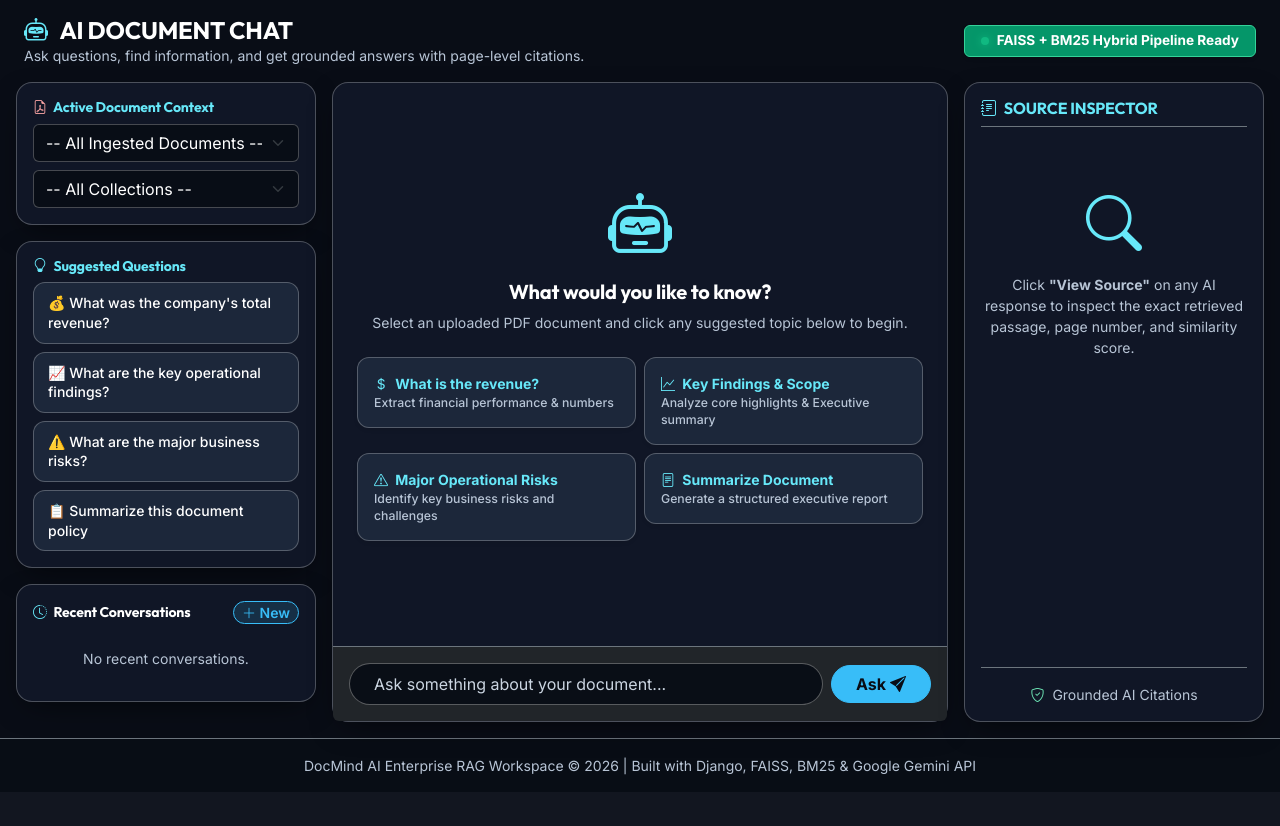
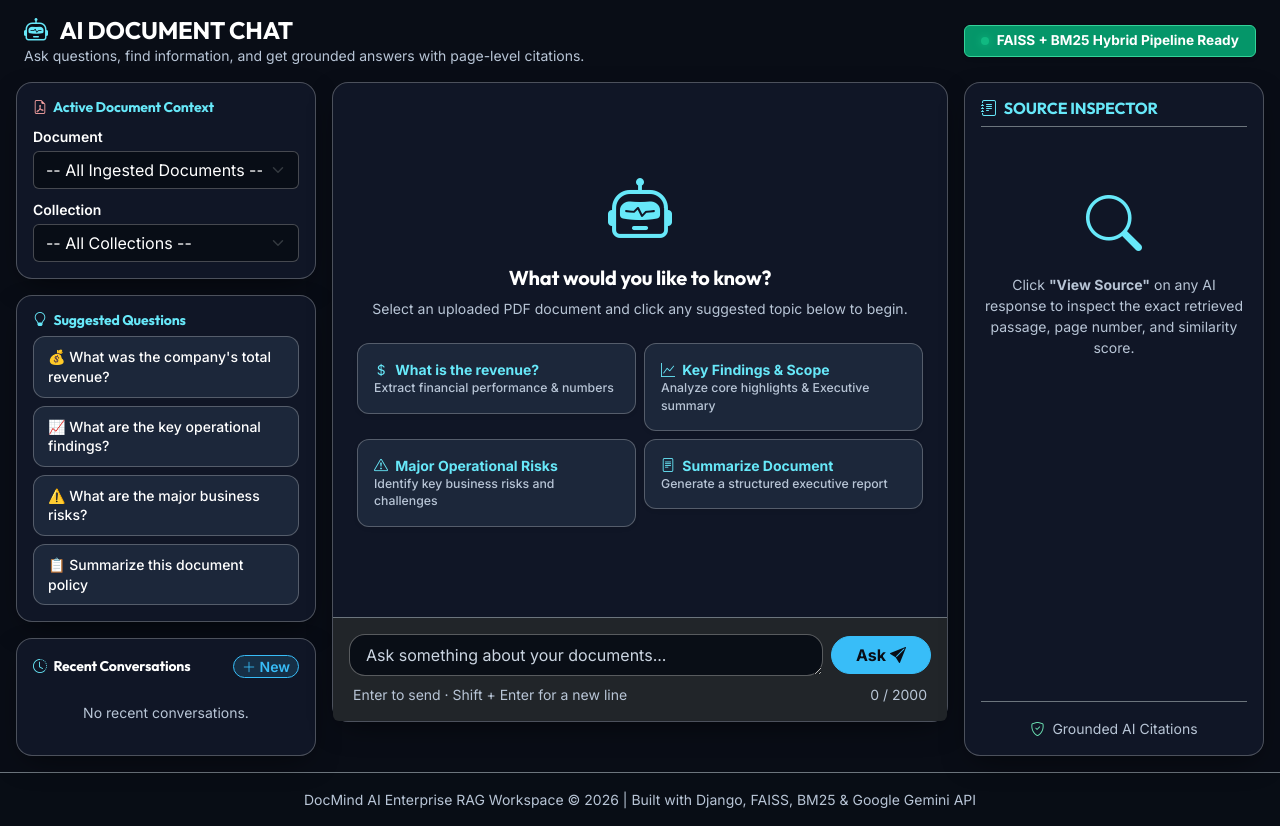
Before and after one commit to Dhanaraj2410/AI-Powered-Document-IntelligenceRAG-Assistant, a Django app: page /chat/ in a window 1280 px wide. Shown: the part 101-927 px from the top of the page. Before the commit the page ends 876 px from the top, so only its background shows below. Run offline with Django 5.2, Linux system fonts and the light colour scheme; the visitor is signed in with stand-in values (Sample User, id 1); data that the repository does not hold is empty; parts of the project's set-up code (start-up, migrations or seed data) failed here and were passed over.

Commit message:
feat: improve chat composer accessibility

```diff
--- a/templates/chat.html
+++ b/templates/chat.html
@@ -24,6 +24,7 @@
             <!-- Active Document & Scope Card -->
             <div class="glass-card p-3 mb-3">
                 <h6 class="fw-bold small text-info mb-2"><i class="bi bi-file-earmark-pdf text-danger me-1"></i> Active Document Context</h6>
+                <label for="chatDocSelect" class="form-label text-muted small mb-1">Document</label>
                 <select id="chatDocSelect" class="form-select bg-dark text-light border-secondary mb-2">
                     <option value="">-- All Ingested Documents --</option>
                     {% for doc in documents %}
@@ -31,6 +32,7 @@
                     {% endfor %}
                 </select>
 
+                <label for="chatCollSelect" class="form-label text-muted small mb-1">Collection</label>
                 <select id="chatCollSelect" class="form-select bg-dark text-light border-secondary">
                     <option value="">-- All Collections --</option>
                     {% for coll in collections %}
@@ -163,13 +165,18 @@
                 </div>
 
                 <!-- Input Box -->
-                <div class="p-3 border-top border-secondary bg-dark rounded-bottom">
-                    <form id="chatForm" class="d-flex gap-2 align-items-center">
-                        <input type="text" id="chatInput" class="form-control bg-dark text-light border-secondary rounded-pill px-4 py-2" placeholder="Ask something about your document..." required autocomplete="off">
-                        <button type="submit" class="btn btn-info rounded-pill px-4 fw-bold text-dark d-flex align-items-center gap-1">
+                <div class="chat-composer p-3 border-top border-secondary bg-dark rounded-bottom">
+                    <form id="chatForm" class="d-flex gap-2 align-items-center" aria-label="Ask a question about your documents">
+                        <label for="chatInput" class="visually-hidden">Your question</label>
+                        <textarea id="chatInput" class="form-control bg-dark text-light border-secondary rounded-4 px-3 py-2" placeholder="Ask something about your documents..." required autocomplete="off" rows="1" maxlength="2000" aria-describedby="chatInputHint chatCharCount"></textarea>
+                        <button id="chatSubmitButton" type="submit" class="btn btn-info rounded-pill px-4 fw-bold text-dark d-flex align-items-center gap-1">
                             <span>Ask</span> <i class="bi bi-send-fill"></i>
                         </button>
                     </form>
+                    <div class="d-flex justify-content-between mt-2 px-1 small text-muted">
+                        <span id="chatInputHint">Enter to send · Shift + Enter for a new line</span>
+                        <span id="chatCharCount" aria-live="polite">0 / 2000</span>
+                    </div>
                 </div>
             </div>
         </div>
```
